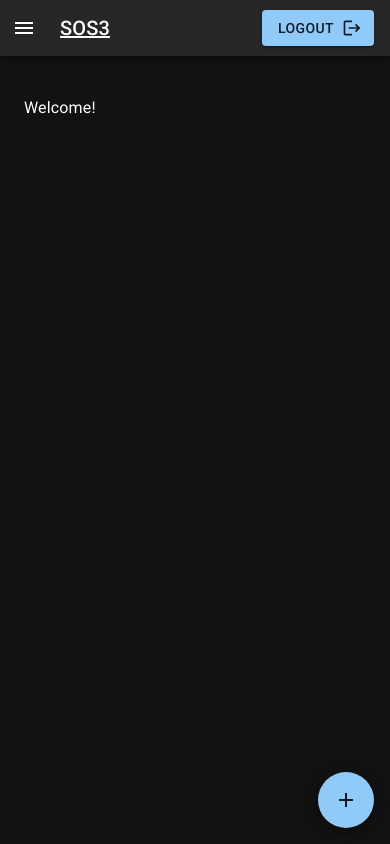
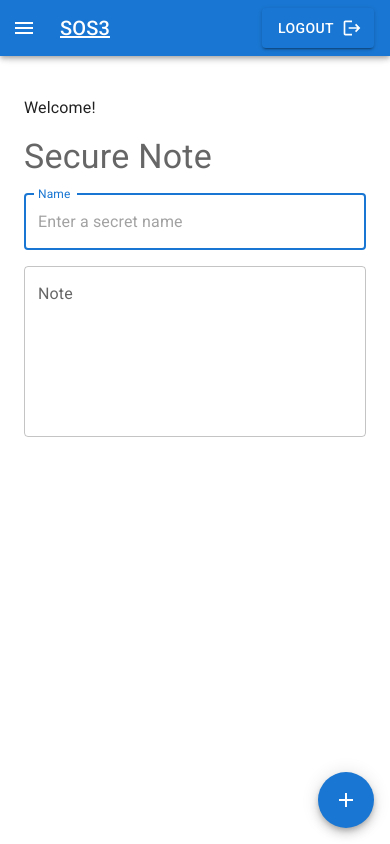
Before and after one commit to saveoursecrets/sdk, a React app in the folder browser/: page /#/ in a window 390 px wide. Built offline with nearby package versions, Linux system fonts and the light colour scheme; what sos-wasm would draw is missing.

Commit message:
Sketching the secure note form.

```diff
--- a/browser/src/app-bar-actions.tsx
+++ b/browser/src/app-bar-actions.tsx
@@ -1,5 +1,5 @@
 import React from "react";
-import { useDispatch, useSelector } from "react-redux";
+import { useDispatch } from "react-redux";
 
 import ButtonGroup from "@mui/material/ButtonGroup";
 import Button from "@mui/material/Button";
--- a/browser/src/app.tsx
+++ b/browser/src/app.tsx
@@ -7,13 +7,8 @@ import AppBar from "@mui/material/AppBar";
 import Toolbar from "@mui/material/Toolbar";
 
 import Typography from "@mui/material/Typography";
-import IconButton from "@mui/material/IconButton";
+import Stack from "@mui/material/Stack";
 
-import ChevronLeftIcon from "@mui/icons-material/ChevronLeft";
-import ChevronRightIcon from "@mui/icons-material/ChevronRight";
-
-import store from "./store";
-import WorkerProvider, { WorkerContext } from "./worker-provider";
 import { VaultWorker } from "./worker";
 import LogoType from "./logotype";
 
@@ -28,29 +23,21 @@ const Main = styled("div", { shouldForwardProp: (prop) => prop !== "open" })<{
   padding: theme.spacing(3),
 }));
 
-//const Main = styled("div", {
-//flexGrow: 1,
-//padding: theme.spacing(3),
-//});
-
 interface AppProps {
   worker: VaultWorker;
 }
 
 export default function App(props: AppProps) {
-  const { worker } = props;
+  //const { worker } = props;
   return (
     <Box sx={{ display: "flex", flexDirection: "column" }}>
       <AppBar position="relative">
         <Toolbar>
-          <LogoType />
-          <Typography
-            variant="h6"
-            component="div"
-            sx={{ flexGrow: 1 }}
-          ></Typography>
 
-          <AppBarActions />
+          <Stack sx={{width: '100%'}} direction="row" justifyContent="space-between">
+            <LogoType />
+            <AppBarActions />
+          </Stack>
         </Toolbar>
       </AppBar>
       <Main>
--- a/browser/src/create-vault-form.tsx
+++ b/browser/src/authenticated/create-vault-form.tsx
@@ -3,8 +3,8 @@ import React, { useState } from "react";
 import Stack from "@mui/material/Stack";
 import TextField from "@mui/material/TextField";
 
-import Diceware from "./diceware";
-import { NewVaultResult } from "./types";
+import Diceware from "../diceware";
+import { NewVaultResult } from "../types";
 
 interface CreateVaultProps {
   onFormSubmit: (result: NewVaultResult) => void;
@@ -52,7 +52,7 @@ export default function CreateVaultForm(props: CreateVaultProps) {
           helperText={labelHelperText}
           variant="outlined"
           hiddenLabel
-          placeholder="Label your new vault"
+          placeholder="Label for the new vault"
         />
 
         <Diceware onGenerate={onGenerate} />
--- a/browser/src/authenticated/home.tsx
+++ b/browser/src/authenticated/home.tsx
@@ -5,6 +5,8 @@ import Fab from "@mui/material/Fab";
 import AddIcon from "@mui/icons-material/Add";
 
 import { setDialogVisible, NEW_VAULT } from "../store/dialogs";
+
+import {NoteForm} from './secrets';
 
 export default function Home() {
   const dispatch = useDispatch();
@@ -17,6 +19,8 @@ export default function Home() {
     <>
       <p>Welcome!</p>
 
+      <NoteForm label="" note="" onFormSubmit={() => {}} />
+
       <Fab
         onClick={showNewVault}
         color="primary"
--- a/browser/src/authenticated/index.tsx
+++ b/browser/src/authenticated/index.tsx
@@ -6,6 +6,7 @@ import Box from "@mui/material/Box";
 import Drawer from "@mui/material/Drawer";
 import MuiAppBar, { AppBarProps as MuiAppBarProps } from "@mui/material/AppBar";
 import Toolbar from "@mui/material/Toolbar";
+import Stack from "@mui/material/Stack";
 
 import Typography from "@mui/material/Typography";
 import Divider from "@mui/material/Divider";
@@ -20,6 +21,7 @@ import { VaultWorker } from "../worker";
 import Home from "./home";
 import VaultList from "./vault-list";
 import Vault from "./vault";
+import Dialogs from "./dialogs";
 import AppBarActions from "./app-bar-actions";
 import LogoType from "../logotype";
 
@@ -81,7 +83,7 @@ interface AppProps {
 }
 
 export default function AuthenticatedApp(props: AppProps) {
-  //const { worker } = props;
+  const { worker } = props;
   const theme = useTheme();
 
   const [drawerOpen, setDrawerOpen] = useState(false);
@@ -93,6 +95,9 @@ export default function AuthenticatedApp(props: AppProps) {
     <Box sx={{ display: "flex" }}>
       <AppBar position="fixed" open={drawerOpen}>
         <Toolbar>
+
+          <Stack sx={{width: '100%'}} direction="row" justifyContent="space-between">
+            <Stack direction="row" alignItems="center">
               <IconButton
                 color="inherit"
                 aria-label="open drawer"
@@ -103,14 +108,10 @@ export default function AuthenticatedApp(props: AppProps) {
                 <MenuIcon />
               </IconButton>
               <LogoType />
-
-          <Typography
-            variant="h6"
-            component="div"
-            sx={{ flexGrow: 1 }}
-          ></Typography>
+            </Stack>
 
             <AppBarActions />
+          </Stack>
         </Toolbar>
       </AppBar>
       <Drawer
@@ -146,6 +147,7 @@ export default function AuthenticatedApp(props: AppProps) {
           <Route path="/vault/:id" element={<Vault />} />
           <Route path="*" element={<NotFound />} />
         </Routes>
+        <Dialogs worker={worker} />
       </Main>
     </Box>
   );
--- a/browser/src/new-vault-dialog.tsx
+++ b/browser/src/authenticated/new-vault-dialog.tsx
@@ -10,7 +10,7 @@ import DialogTitle from "@mui/material/DialogTitle";
 
 import CreateVaultForm from "./create-vault-form";
 
-import { NewVaultResult } from "./types";
+import { NewVaultResult } from "../types";
 
 interface NewVaultProps {
   open: boolean;
@@ -23,7 +23,7 @@ export default function NewVaultDialog(props: NewVaultProps) {
   const onFormSubmit = (result: NewVaultResult) => handleOk(result);
 
   return (
-    <Dialog open={open} onClose={handleCancel} fullScreen>
+    <Dialog open={open} onClose={handleCancel}>
       <DialogTitle>New Vault</DialogTitle>
       <DialogContent>
         <CreateVaultForm onFormSubmit={onFormSubmit} />
--- /dev/null
+++ b/browser/src/authenticated/secrets/index.ts
@@ -0,0 +1 @@
+export * from './note';
--- /dev/null
+++ b/browser/src/authenticated/secrets/note.tsx
@@ -0,0 +1,74 @@
+import React, { useState } from 'react';
+
+import Stack from "@mui/material/Stack";
+import TextField from "@mui/material/TextField";
+import Typography from "@mui/material/Typography";
+
+import {SecureNoteResult} from '../../types';
+
+interface NoteFormProps {
+  label: string;
+  note: string;
+  onFormSubmit: (result: SecureNoteResult) => void;
+}
+
+export function NoteForm(props: NoteFormProps) {
+  const {onFormSubmit} = props;
+  const [label, setLabel] = useState(props.label);
+  const [labelError, setLabelError] = useState(false);
+
+  const [note, setNote] = useState(props.note);
+  const [noteError, setNoteError] = useState(false);
+
+  const onLabelChange = (e: React.ChangeEvent<HTMLInputElement>) =>
+    setLabel(e.target.value);
+
+  const onNoteChange = (e: React.ChangeEvent<HTMLInputElement>) =>
+    setNote(e.target.value);
+
+  const onSubmit = (e: React.FormEvent<HTMLFormElement>) => {
+    e.preventDefault();
+
+    setLabelError(false);
+    setNoteError(false);
+
+    if (label.trim() === "") {
+      setLabelError(true);
+      setLabel("");
+    } else if (note.trim() === "") {
+      setNoteError(true);
+      setNote("");
+    } else {
+      onFormSubmit({ label, note });
+    }
+  };
+
+  return (
+    <form id="secure-note-form" onSubmit={onSubmit}>
+      <Stack spacing={2}>
+        <Typography variant="h4" color="text.secondary">
+          Secure Note
+        </Typography>
+        <TextField
+          id="secret-label"
+          autoFocus
+          label="Name"
+          onChange={onLabelChange}
+          value={label}
+          error={labelError}
+          placeholder="Enter a secret name"
+        />
+        <TextField
+          id="secure-note"
+          label="Note"
+          multiline
+          rows={6}
+          onChange={onNoteChange}
+          value={note}
+          error={noteError}
+          placeholder="Enter a note"
+        />
+      </Stack>
+    </form>
+  );
+}
--- a/browser/src/index.tsx
+++ b/browser/src/index.tsx
@@ -1,8 +1,9 @@
-import React from "react";
+import React, {useMemo} from "react";
 import ReactDOM from "react-dom";
 import { HashRouter } from "react-router-dom";
 import { Provider, useSelector } from "react-redux";
 
+import useMediaQuery from '@mui/material/useMediaQuery';
 import { ThemeProvider } from "@mui/material/styles";
 import CssBaseline from "@mui/material/CssBaseline";
 
@@ -14,7 +15,6 @@ import { VaultWorker } from "./worker";
 
 import App from "./app";
 import AuthenticatedApp from "./authenticated";
-import Dialogs from "./dialogs";
 import { userSelector } from "./store/user";
 
 declare module "@mui/material/styles" {
@@ -30,15 +30,6 @@ declare module "@mui/material/styles" {
   }
 }
 
-const theme = createTheme({
-  palette: {
-    mode: "dark",
-  },
-  status: {
-    //danger: orange[500],
-  },
-});
-
 interface AppProps {
   worker: VaultWorker;
 }
@@ -47,16 +38,26 @@ function MainApp(props: AppProps) {
   const { worker } = props;
   const { token } = useSelector(userSelector);
 
+  const prefersDarkMode = useMediaQuery('(prefers-color-scheme: dark)');
+  const theme = useMemo(
+    () =>
+      createTheme({
+        palette: {
+          mode: prefersDarkMode ? 'dark' : 'light',
+        },
+      }),
+    [prefersDarkMode],
+  );
+
   return (
-    <>
+    <ThemeProvider theme={theme}>
       <CssBaseline />
       {token === null ? (
         <App worker={worker} />
       ) : (
         <AuthenticatedApp worker={worker} />
       )}
-      <Dialogs worker={worker} />
-    </>
+    </ThemeProvider>
   );
 }
 
@@ -64,7 +65,6 @@ ReactDOM.render(
   <React.StrictMode>
     <Provider store={store}>
       <HashRouter>
-        <ThemeProvider theme={theme}>
         <WorkerProvider>
           <WorkerContext.Consumer>
             {(worker) => {
@@ -72,7 +72,6 @@ ReactDOM.render(
             }}
           </WorkerContext.Consumer>
         </WorkerProvider>
-        </ThemeProvider>
       </HashRouter>
     </Provider>
   </React.StrictMode>,
--- a/browser/src/types.ts
+++ b/browser/src/types.ts
@@ -3,6 +3,11 @@ export enum SecretKind {
   Note = 2,
   Credentials = 3,
   File = 4,
+}
+
+export interface SecureNoteResult {
+  label: string;
+  note: string;
 }
 
 export interface NewVaultResult {
```
Also changed, not shown: browser/src/authenticated/dialogs.tsx (renamed from browser/src/dialogs.tsx, +4 -4 lines). Lines whose indentation alone changed are shown as unchanged.
